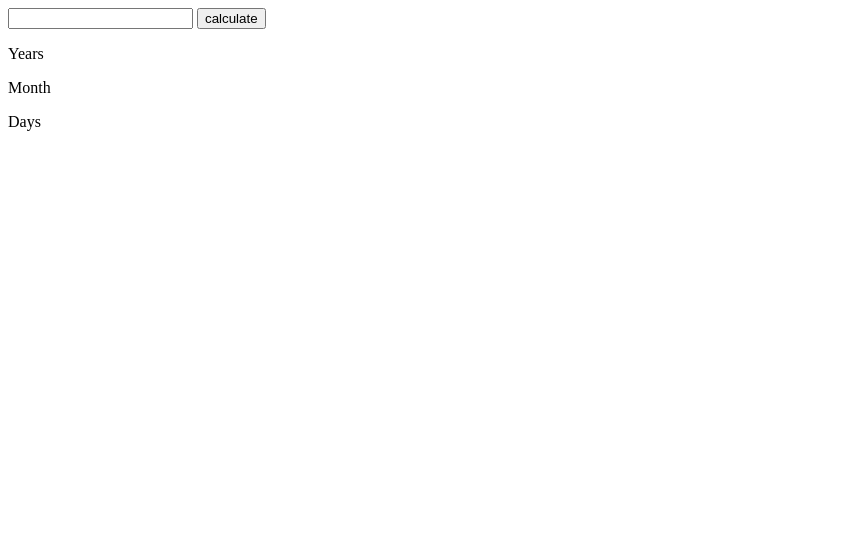
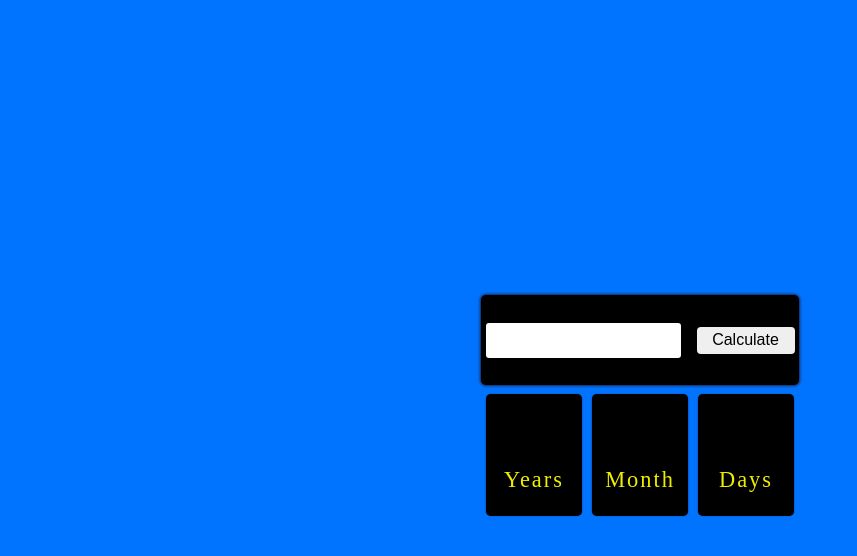
Before and after one commit to sneha2395/age_calculator, a plain HTML site: page index.html in a window 1280 px wide. Shown: the whole page, without its empty margins (0-857 px from the left). Drawn offline with Linux system fonts and the light colour scheme.

Commit message:
css done.

```diff
--- a/index.html
+++ b/index.html
@@ -5,26 +5,27 @@
     <meta http-equiv="X-UA-Compatible" content="IE=edge">
     <meta name="viewport" content="width=device-width, initial-scale=1.0">
     <title>Age Calculator</title>
+    <link rel="stylesheet" href = "style.css">
 </head>
 <body>
     <main>
         <div class="box">
-            <div class="innerbox">
+            <div class="inner-box">
                 <input types ="date" class ="date"/>
-                <button class=" calculator">calculate</button>
+                <button class="calculate">Calculate</button>
             </div>
         </div>
         <div class="box">
-            <div class="inner-box">
+            <div class="inner-boxs">
                 <p class="number year"></p>
                 <p class="label">Years</p>
             </div>
-            </div>
-            <div class="inner-box">
+
+            <div class="inner-boxs">
                 <p class="number month"></p>
                 <p class="label">Month</p>
             </div>
-            <div class="inner-box">
+            <div class="inner-boxs">
                 <p class="number day"></p>
                 <p class="label">Days</p>
             </div>
--- a/style.css
+++ b/style.css
@@ -0,0 +1,71 @@
+body{
+    background-color: rgb(0, 115, 255);
+    display: flex;
+    justify-content: center;
+    align-items: center;
+    height: 100vh;
+}
+ main{
+    height: 150px;
+    width: auto;
+    display: flex;
+    justify-content: center;
+    align-items: center;
+    flex-direction: column;
+    gap: 0.2rem;
+ }
+ .box{
+    height: 100%;
+    width: 100%;
+    display: flex;
+    justify-content: center;
+    align-items: center;
+ }
+ .inner-box{
+    background-color: black;
+    height: 90px;
+    width: 100%;
+    border-radius: 5px;
+    display: flex;
+    justify-content: center;
+    align-items: center;
+    gap: 1rem;
+    box-shadow: 0 0 3px 0.6px rgb(39, 12, 12);
+ }
+ .date {
+    border: none;
+    font-size: 0.5rem;
+    width: 185px;
+    height: 25px;
+    border-radius: 3px;
+    padding: 5px;
+}
+ .calculate{
+    font-size: 1rem;
+    width: 98px;
+    height: 27px;
+    border: none;
+    border-radius: 4px;
+}
+
+
+ .inner-boxs{
+    background-color: black;
+    width: 6rem;
+    margin: 5px;
+    border-radius: 5px;
+    display: flex;
+    justify-content: center;
+    align-items: center;
+    flex-direction: column;
+    box-shadow: 0 0 1px 0.1px rgb(39, 12, 12);
+ }
+ .number{
+    color: white;
+    font-size: 1.6rem;
+ }
+ .label{
+    letter-spacing: 2px;
+    font-size: 1.4rem;
+    color: rgba(239, 238, 0.941);
+ }
```
